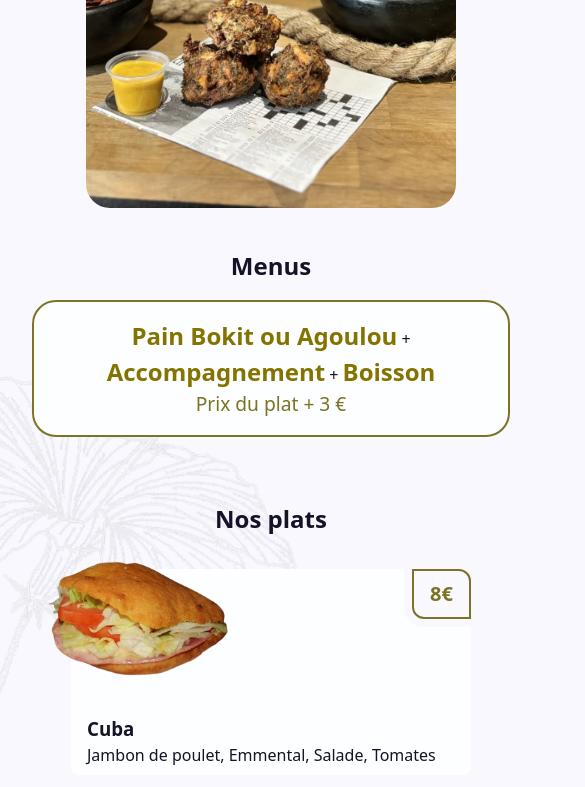
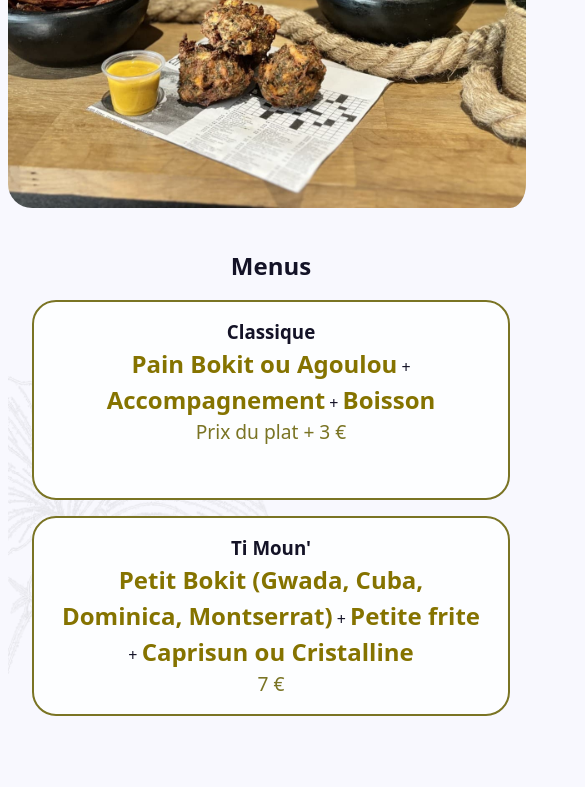
Before and after one commit to MrLootman/Kbana, a Next.js app: page / in a window 390 px wide. Shown: the part 717-1504 px from the top of the page, 585 px wide, since content can reach past the window. Built offline with nearby package versions, Linux system fonts and the light colour scheme.

Commit message:
❤️‍🩹 Correction DONE - Responsive OK

```diff
--- a/app/page.css
+++ b/app/page.css
@@ -14,6 +14,7 @@ main {
   place-items: center;
   gap: 16px;
   position: relative;
+  overflow-x: clip;
 }
 
 main > img:first-of-type {
@@ -37,16 +38,17 @@ main > header > hr {
 
 main > header > h1 {
   font-size: 3.2rem;
+  animation: appear 1.5s ease;
 }
 
 main > header > h2 {
   font-size: 2rem;
   margin: 0 0 110px 0;
+  animation: slide 2.5s ease;
 }
 
 .image-container {
   display: grid;
-  place-content: center;
 }
 
 .image-container > img {
@@ -78,7 +80,8 @@ main > header > h2 {
 }
 
 #menus article {
-  max-width: 700px;
+  height: 200px;
+  max-width: 500px;
   margin-inline: auto;
 }
 
@@ -115,6 +118,10 @@ main > header > h2 {
   display: grid;
   background-color: var(--surface);
   border-radius: var(--radius);
+  animation-name: appear;
+  animation-duration: 1s;
+  animation-timeline: view();
+  animation-range: entry 0% cover 30%;
 }
 
 .card-list > li > header {
@@ -126,7 +133,8 @@ main > header > h2 {
   }
 
   > img {
-    transform: translate(-30px, -20px);
+    animation-name: bokit-slide;
+    animation-timeline: view();
   }
 }
 
@@ -310,28 +318,57 @@ footer > h2 {
 
 @media (max-width: 900px) {
   main > .image-container > img:last-of-type {
-    width: 95vw;
+    width: 100%;
+    padding-right: 8px;
     object-fit: cover;
   }
 
   .card-list {
     grid-template-columns: 1fr;
   }
-
-  .carousel {
-    max-width: 300px;
-  }
-
-  .carousel-container > img {
-    display: none;
-  }
 }
 
-@keyframes scrolling {
+/* @keyframes scrolling {
   0% {
     transform: translateX(0);
   }
   100% {
     transform: translateX(-100%);
   }
+} */
+
+@keyframes appear {
+  from {
+    opacity: 0;
+    scale: 0.8;
+  }
+
+  to {
+    opacity: 1;
+    scale: 1;
+  }
 }
+
+@keyframes slide {
+  from {
+    opacity: 0;
+    transform: translateX(-20px);
+  }
+
+  to {
+    opacity: 1;
+    transform: translateX(0);
+  }
+}
+
+@keyframes bokit-slide {
+  from {
+    opacity: 0;
+    transform: translate(-50px, -20px);
+  }
+
+  to {
+    opacity: 1;
+    transform: translate(-30px, -20px);
+  }
+}
--- a/app/page.tsx
+++ b/app/page.tsx
@@ -106,10 +106,18 @@ export default function Home() {
           <Image src="/assets/hibiscus.webp" alt="Hibiscus flower" width="480" height="480" />
           <h2>Menus</h2>
           <article className="surface outline">
+            <h3>Classique</h3>
             <p>
               <strong>Pain Bokit ou Agoulou</strong> + <strong>Accompagnement</strong> + <strong>Boisson</strong>
             </p>
             <p>Prix du plat + 3 €</p>
+          </article>
+          <article className="surface outline">
+            <h3>Ti Moun'</h3>
+            <p>
+              <strong>Petit Bokit (Gwada, Cuba, Dominica, Montserrat)</strong> + <strong>Petite frite</strong> + <strong>Caprisun ou Cristalline</strong>
+            </p>
+            <p>7 €</p>
           </article>
         </section>
         <section id="sandwichs">
@@ -144,7 +152,8 @@ export default function Home() {
 
             <ul className="review-list">
               <li>
-
+                {/* <Image src="" */}
+                <Image src="/assets/reviews-stars.webp" alt="" width="80" height="15" />
               </li>
               <li>
 
--- a/styles/globals.css
+++ b/styles/globals.css
@@ -57,7 +57,6 @@ body {
   color: var(--on-background);
   display: grid;
   gap: 24px;
-  overflow-x: clip;
 }
 
 a {
```
